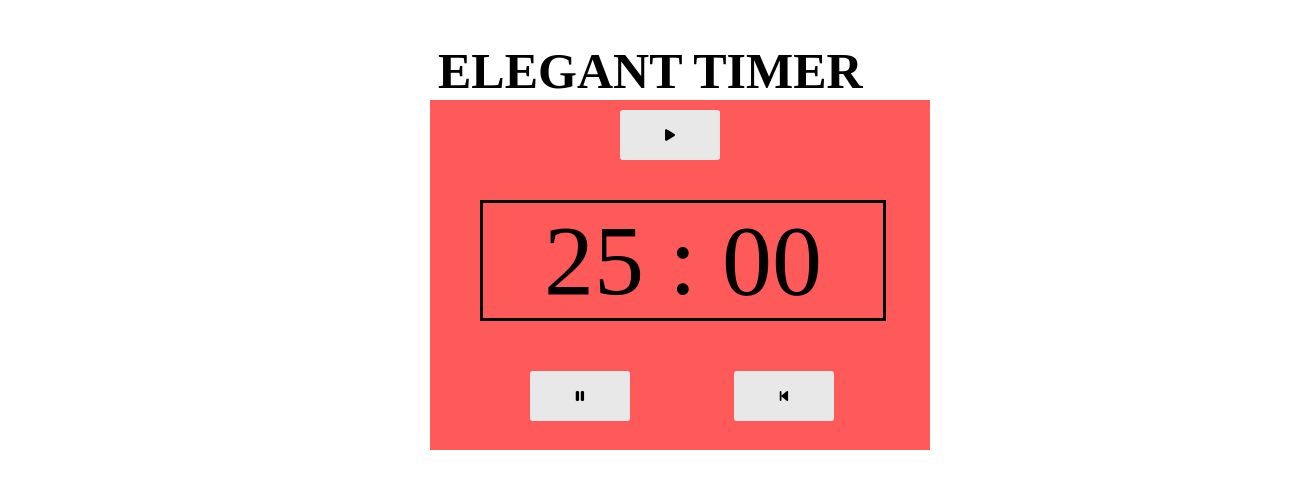
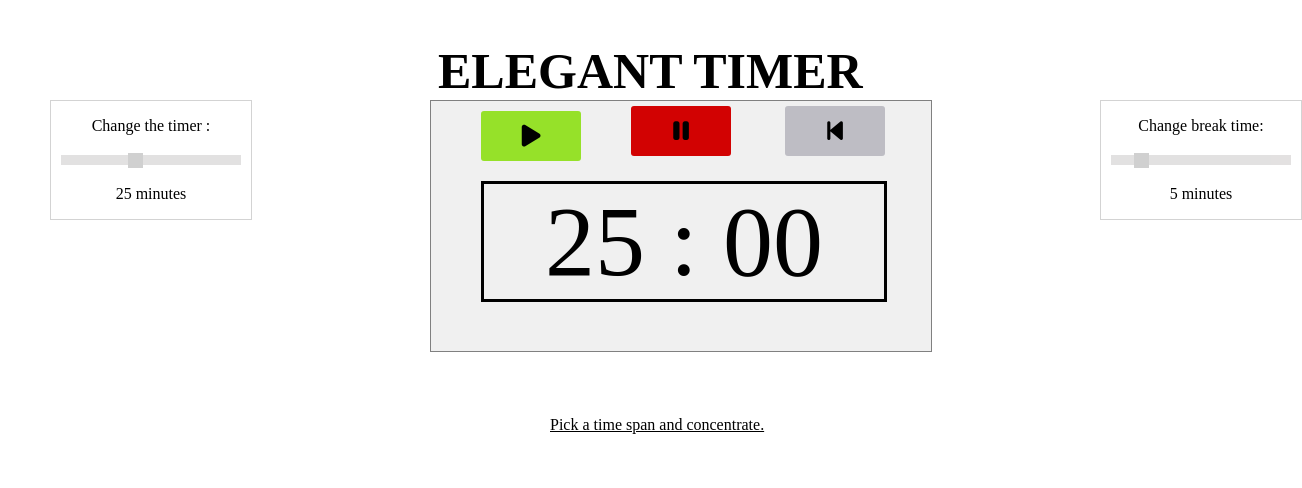
Before and after one commit to LrdVnz/pomodoro_project, a plain HTML site: page index.html in a window 1280 px wide. Shown: the whole page, 1302 px wide, since content can reach past the window. Drawn offline with Linux system fonts and the light colour scheme.

Commit message:
Added Index.md

```diff
--- a/index.html
+++ b/index.html
@@ -6,15 +6,37 @@
   <script src="https://kit.fontawesome.com/a41dfc4928.js" crossorigin="anonymous"></script>
   <title>Pomodoro Project</title>
 </head>
+
 <body>
   <h1 id ="header">ELEGANT TIMER</h1>
+
+  <div class ="changeTime">
+   <p id = "changeText">Change the timer : </p>
+      <div class="firstSlideContainer">
+  <input type="range" min="1" max="60" value="25" class="firstSlider" id="firstRange">
+       <p><span id= "timerRange"></span></p>
+    </div>
+  </div>
+
+  <div class = "timeAdvice">
+  <p> Pick a time span and concentrate.</p>
+  </div>
+
   <div class = "mainTimer">
-   <button onclick = startTimer()  id = "start"><i class="fas fa-play"></i></button>
-   <p id= "timer" > 25 : 00</p>
+   <button id = "start" <i class="fas fa-play"></i></button>
+   <p id= "timer" ></p>
    <button onclick = pauseTimer() id = "pause" ><i class="fas fa-pause"></i></button>
    <button onclick = resetTimer() id = "reset" ><i class="fas fa-step-backward"></i> </button>
  </div>
 
+<div class = "changeBreak">
+  <p>Change break time:</p>
+ <div class="secondSliderCont">
+  <input type="range" min="1" max="30" value="5" class="secondSlider" id="secondRange">
+       <p><span id= "breakRange"></span></p>
+ </div>
+</div>
+
 </body>
 <script src="script.js"></script>
 </html>
--- a/script.js
+++ b/script.js
@@ -7,11 +7,17 @@ function startTimer() {
 
 let minutes = 25;
 let seconds = 0;
-let sessions = 4;
+let sessions = 3;
+let breakTime;
+let startAudio = new Audio('sharp.mp3');
+let endAudio = new Audio('accomplished.mp3');
 
 let btn = document.querySelector("#start");
 
-document.addEventListener("click", btn)
+btn.addEventListener("click", function(){
+    startTimer();
+    startAudio.play();
+})
 
 function myTimer() {
         if(seconds == 60){
@@ -28,12 +34,18 @@ function myTimer() {
     if(!sessions){
         if(minutes == 0 && seconds == 0){
            sessions = 4;
-           minutes = 15;
+           breakTime = 15;
+           minutes = breakTime;
+           let audio = new Audio('accomplished.mp3');
+           endAudio.play();
           }
         }
         else if(minutes == 0 && seconds == 0){
+        let audio = new Audio('accomplished.mp3');
+        endAudio.play();
         sessions--;
-        minutes = 5 ;
+        breakTime = 5 ;
+        minutes = breakTime;
      }
 }
 
@@ -46,3 +58,28 @@ function resetTimer(){
     seconds = 0;
     myVar = setInterval(myTimer, 1000);
 }
+
+let firstSlider = document.getElementById("firstRange");
+let firstOutput = document.getElementById("timerRange");
+let timer = document.getElementById("timer")
+timer.innerHTML = "25 : 00"
+firstOutput.innerHTML = firstSlider.value + " minutes";
+
+firstSlider.oninput = function(){
+    firstOutput.innerHTML = this.value + " minutes";
+    timer.innerHTML = this.value + " : 00";
+    minutes = this.value;
+}
+
+
+
+let secondSlider = document.getElementById("secondRange");
+let secondOutput = document.getElementById("breakRange");
+let breakTimer = document.getElementById("breakTimer")
+timer.innerHTML = "25 : 00"
+secondOutput.innerHTML = secondSlider.value + " minutes";
+
+secondSlider.oninput = function(){
+    secondOutput.innerHTML = this.value + " minutes";
+    breakTime = this.value;
+}
--- a/style.css
+++ b/style.css
@@ -4,62 +4,68 @@
 	display: block;
 	top: 100px;
 	left: 430px;
-	background-color: #ff5a5a;
+	background-color: #f0f0f0;
     width: 500px;
-    height: 350px;
+    height: 250px;
+    border: solid 1.5px gray;
 }
 
 #start{
     position: relative;
-    left: 190px;
+    left: 50px;
     width: 100px;
     height: 50px;
-    background-color: #e8e8e8;
+    background-color : #96e129;
     border: none;
     color: black;
     text-align: center;
     top: 10px;
     border-radius: 3px;
+    font-size: 25px;
+    vertical-align: middle;
 }
 
 #start:hover {
-    background-color: #dfd9d9;
+    background-color: #7cb93f;
 }
 
 #pause{
     position: relative;
     width: 100px;
     height: 50px;
-    left: 100px;
-    background-color: #e8e8e8;
+    left: 200px;
+    background-color: #d20202;
     border: none;
     color: black;
     text-align: center;
-    bottom: 100px;
+    bottom: 366px;
     border-radius: 3px;
+    font-size: 25px;
+    vertical-align: middle;
 }
 
 #pause:hover {
-    background-color: #dfd9d9;
+    background-color: #b02222;
 }
 
 
 #reset {
     position: relative;
-    left : 200px;
+    left : 250px;
     width: 100px;
     height: 50px;
-    background-color: #e8e8e8;
+    background-color: #bebdc4;
     border: none;
     color: black;
     text-align: center;
     border-radius: 3px;
-    bottom: 100px;
-
+    bottom: 366px;
+    font-size: 25px;
+    vertical-align: middle;
 }
 
 #reset:hover {
-    background-color: #dfd9d9;
+    background-color: #939495;
 }
 
 
@@ -70,7 +76,7 @@
     text-align: center;
     width: 400px;
     left: 50px;
-    bottom: 50px;
+    bottom: 70px;
 }
 
 #header {
@@ -78,3 +84,104 @@
 	left: 438px ;
 	font-size: 50px;
 }
+
+.changeTime {
+	position: absolute;
+	top: 100px;
+	width: 200px;
+	text-align: center;
+	border: solid 1.5px lightgray;
+	left: 50px;
+}
+
+.firstSlideCont {
+    width: 100%;
+}
+
+.firstSlider{
+    -webkit-appearance: none;
+    appearance: none;
+    width: 90%;
+    height: 10px;
+    background: #d7d5d5;
+    outline: none;
+    opacity: 0.7;
+    -webkit-transition: .2s;
+    transition: opacity 2s;
+    transition: opacity 2s;
+}
+
+.firstSlider:hover {
+    opacity: 1;
+  }
+
+  .firstSlider::-webkit-slider-thumb {
+    -webkit-appearance: none;
+    appearance: none;
+    width: 15px;
+    height: 15px;
+    background: #bdbdbd;
+    cursor: pointer;
+  }s
+
+  .firstSlider::-moz-range-thumb {
+    width: 15px;
+    height: 15px;
+    background: #bdbdbd;
+    cursor: pointer;
+  }
+
+  .timeAdvice {
+	position: absolute;
+	top: 400px;
+	width: 300px;
+	left: 550px;
+	text-decoration: underline;
+}
+
+
+.changeBreak {
+	position: absolute;
+	width: 200px;
+	left: 1100px;
+    top: 100px;
+    text-align: center;
+    border: solid 1.5px lightgray;
+}
+
+.secondSliderCont{
+    width:100%;
+}
+
+.secondSlider{
+    -webkit-appearance: none;
+    appearance: none;
+    width: 90%;
+    height: 10px;
+    background: #d7d5d5;
+    outline: none;
+    opacity: 0.7;
+    -webkit-transition: .2s;
+    transition: opacity 2s;
+    transition: opacity 2s;
+}
+
+.secondSlider:hover {
+    opacity: 1;
+  }
+
+  .secondSlider::-webkit-slider-thumb {
+    -webkit-appearance: none;
+    appearance: none;
+    width: 15px;
+    height: 15px;
+    background: #bdbdbd;
+    cursor: pointer;
+  }
+
+  .secondSlider::-moz-range-thumb {
+    width: 15px;
+    height: 15px;
+    background: #bdbdbd;
+    cursor: pointer;
+  }
```
Also changed, not shown: 3 other files.
